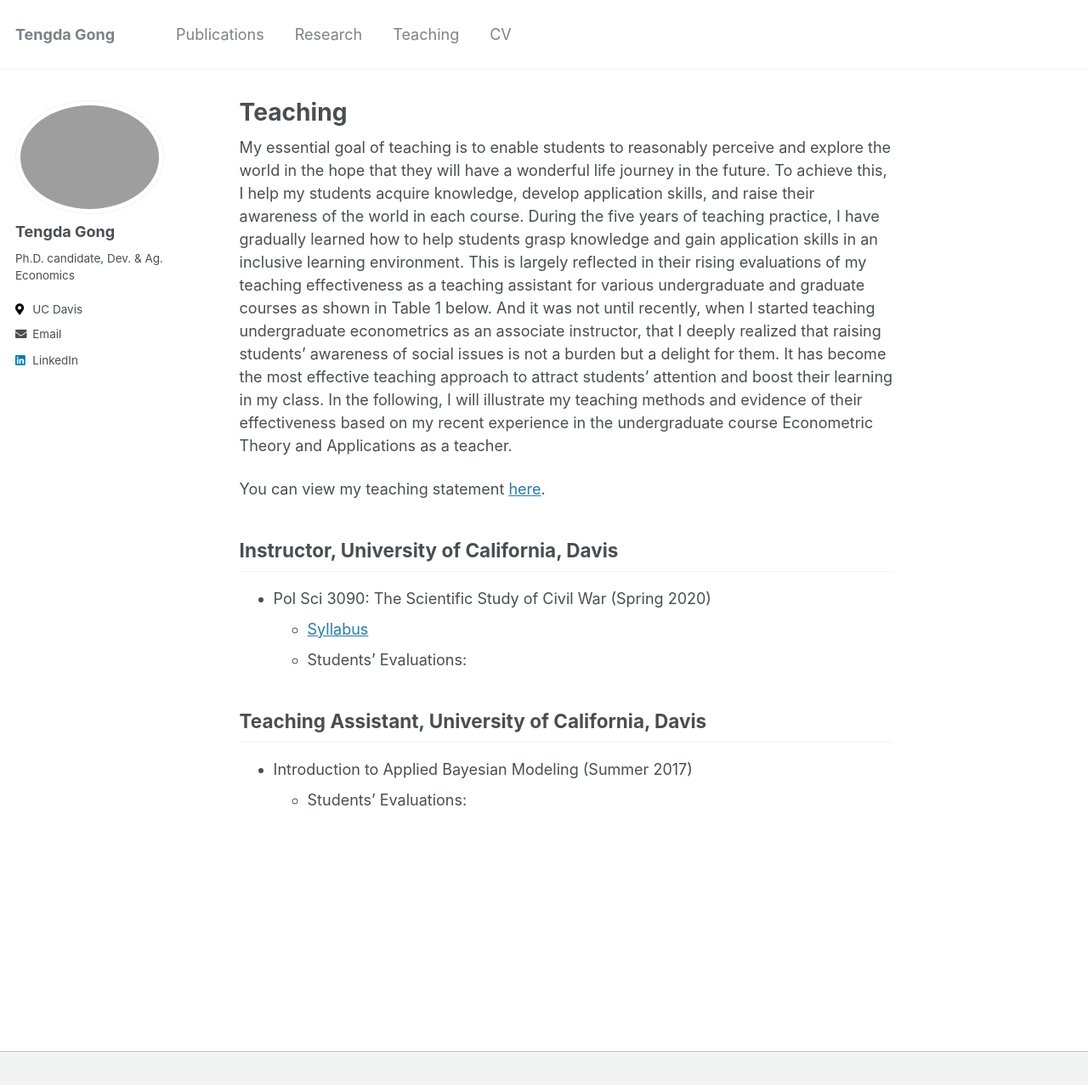
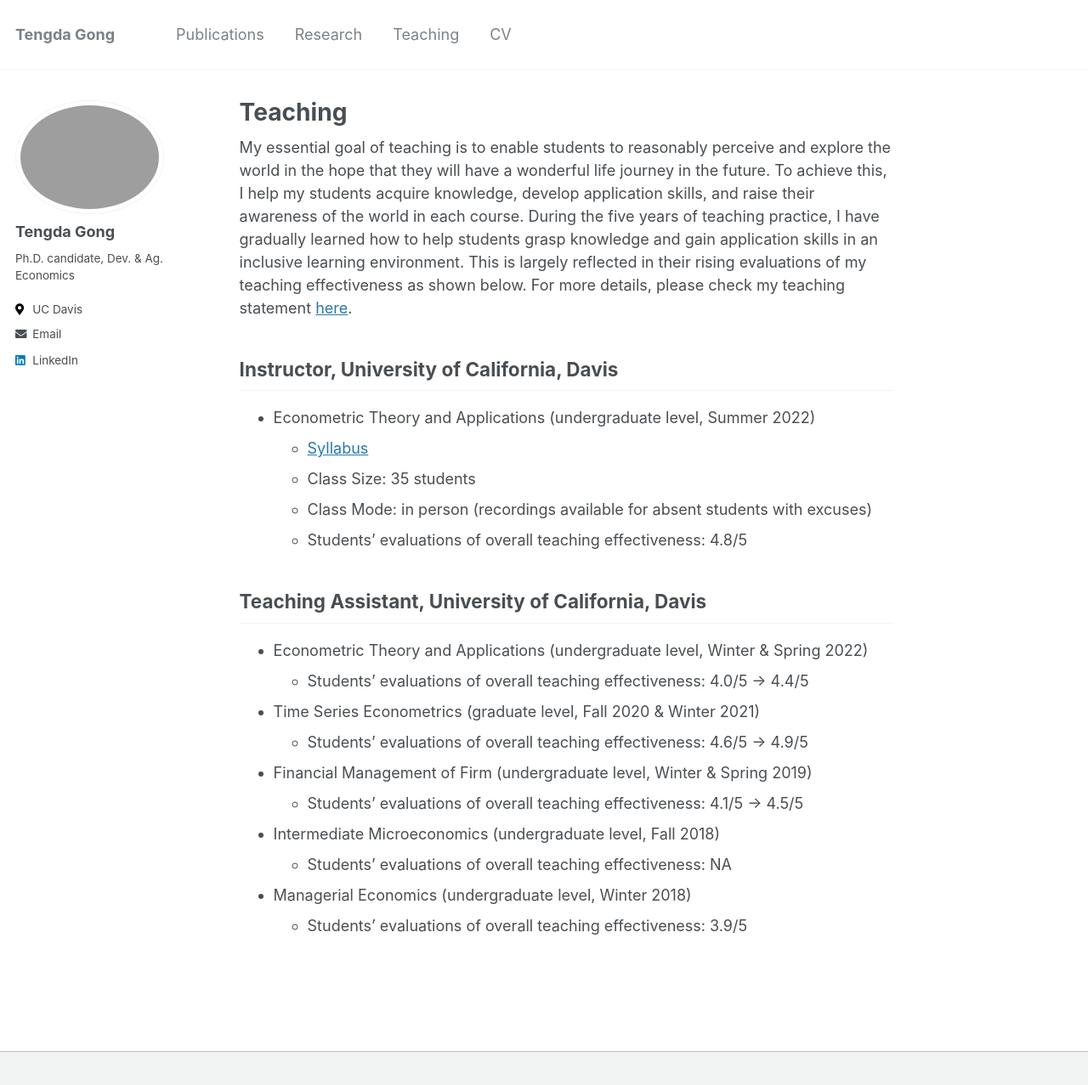
Before and after one commit to tendakung/tendakung.github.io, a Jekyll site: the page built from _pages/teaching.md, in a window 1280 px wide and 1310 px high. Shown: the top 1277 px of the window at 85% size. Built offline with Jekyll 4.4.1, drawn with Linux system fonts in a browser that asks for light colours.

Commit message:
update my teaching

```diff
--- a/_pages/teaching.md
+++ b/_pages/teaching.md
@@ -3,16 +3,23 @@ permalink: /teaching/
 title: "Teaching"
 ---
 
-My essential goal of teaching is to enable students to reasonably perceive and explore the world in the hope that they will have a wonderful life journey in the future. To achieve this, I help my students acquire knowledge, develop application skills, and raise their awareness of the world in each course. During the five years of teaching practice, I have gradually learned how to help students grasp knowledge and gain application skills in an inclusive learning environment. This is largely reflected in their rising evaluations of my teaching effectiveness as a teaching assistant for various undergraduate and graduate courses as shown in Table 1 below. And it was not until recently, when I started teaching undergraduate econometrics as an associate instructor, that I deeply realized that raising students’ awareness of social issues is not a burden but a delight for them. It has become the most effective teaching approach to attract students’ attention and boost their learning in my class. In the following, I will illustrate my teaching methods and evidence of their effectiveness based on my recent experience in the undergraduate course Econometric Theory and Applications as a teacher.
-
-
-You can view my teaching statement [here](/files/pdf/teaching/Portfolio.pdf).
+My essential goal of teaching is to enable students to reasonably perceive and explore the world in the hope that they will have a wonderful life journey in the future. To achieve this, I help my students acquire knowledge, develop application skills, and raise their awareness of the world in each course. During the five years of teaching practice, I have gradually learned how to help students grasp knowledge and gain application skills in an inclusive learning environment. This is largely reflected in their rising evaluations of my teaching effectiveness as shown below. For more details, please check my teaching statement [here](/files/pdf/teaching/TS.pdf).
 
 ## Instructor, University of California, Davis
-- Pol Sci 3090: The Scientific Study of Civil War (Spring 2020)
-    - [Syllabus](/files/pdf/teaching/PS 3090 Syllabus.pdf)
-    - Students' Evaluations:
+- Econometric Theory and Applications (undergraduate level, Summer 2022)
+    - [Syllabus](/files/pdf/teaching/ARE106SummerSyllabus.pdf)
+    - Class Size: 35 students
+    - Class Mode: in person (recordings available for absent students with excuses)
+    - Students' evaluations of overall teaching effectiveness: 4.8/5
 
 ## Teaching Assistant, University of California, Davis
-- Introduction to Applied Bayesian Modeling (Summer 2017)
-    - Students' Evaluations:
+- Econometric Theory and Applications (undergraduate level, Winter & Spring 2022)
+    - Students' evaluations of overall teaching effectiveness: 4.0/5 -> 4.4/5
+- Time Series Econometrics (graduate level, Fall 2020 & Winter 2021)
+    - Students' evaluations of overall teaching effectiveness: 4.6/5 -> 4.9/5
+- Financial Management of Firm (undergraduate level, Winter & Spring 2019)
+    - Students' evaluations of overall teaching effectiveness: 4.1/5 -> 4.5/5
+- Intermediate Microeconomics (undergraduate level, Fall 2018)
+    - Students' evaluations of overall teaching effectiveness: NA
+- Managerial Economics (undergraduate level, Winter 2018)
+    - Students' evaluations of overall teaching effectiveness: 3.9/5
```
